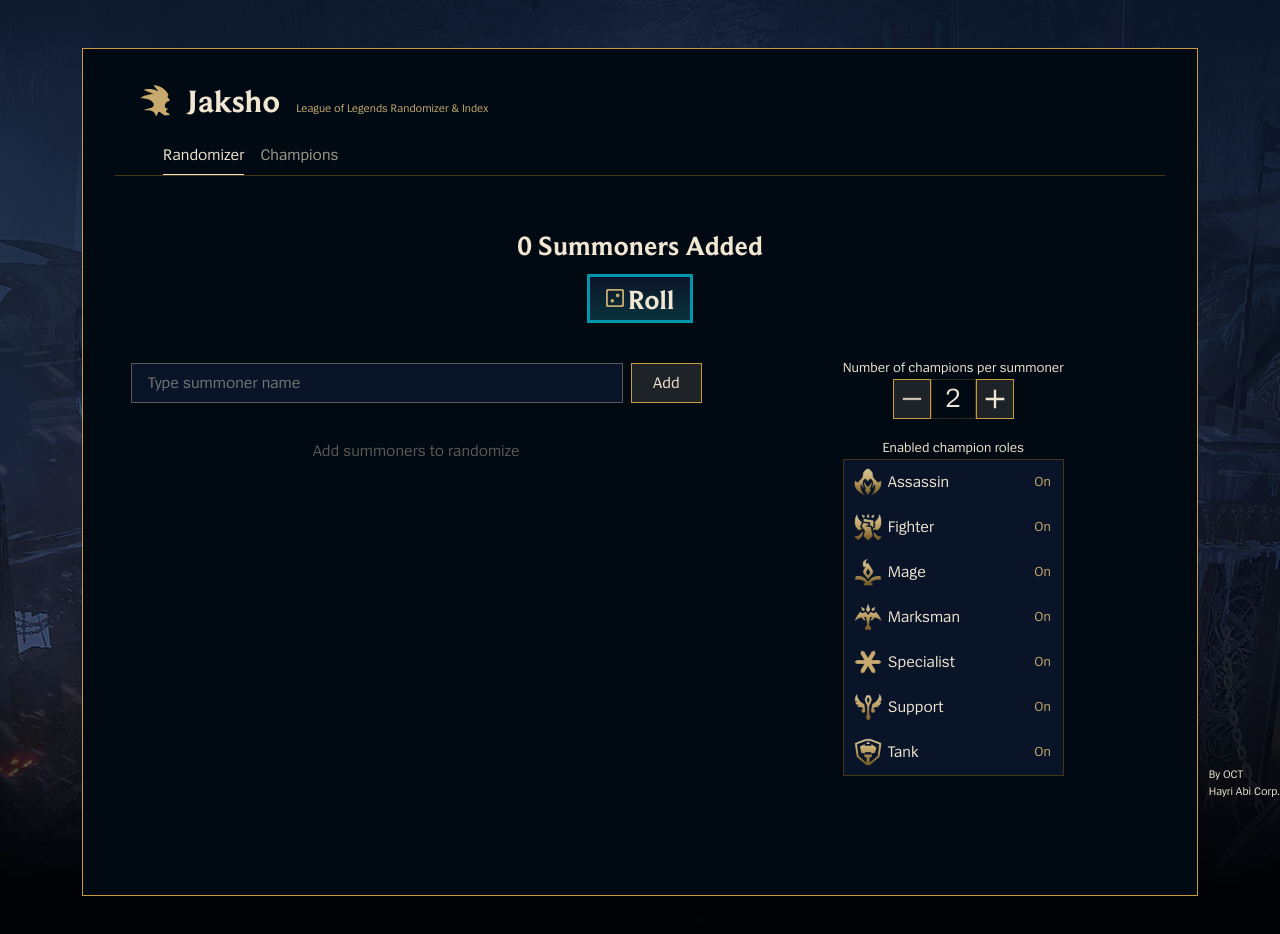
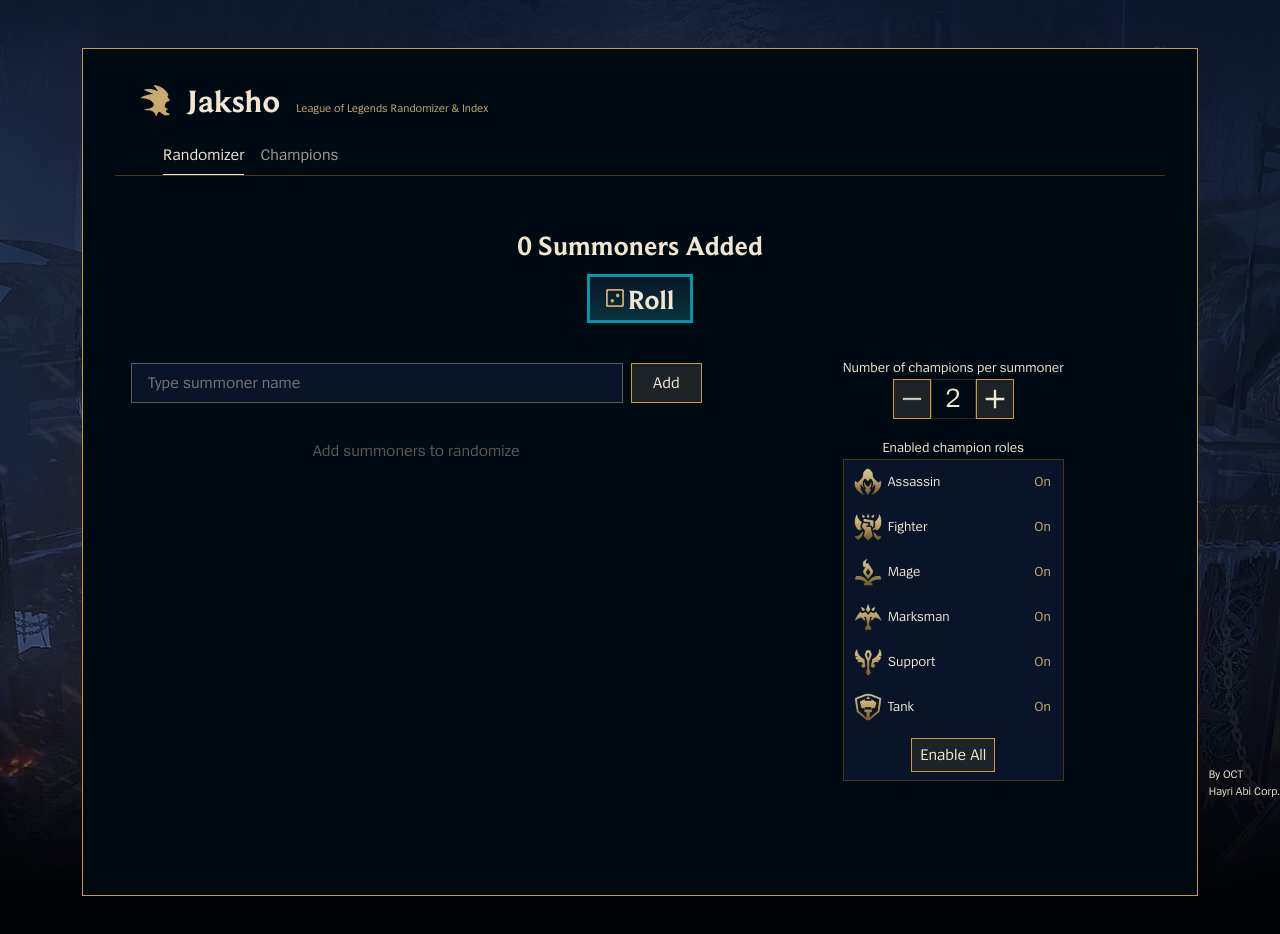
Before and after one commit to omerrcem/aram-randomizer, a Next.js app: page / in a window 1280 px wide. Shown: the top 934 px of the page. Built offline with nearby package versions, Linux system fonts and the light colour scheme.

Commit message:
Added option store & role icons

```diff
--- a/src/partials/champSelect/index.tsx
+++ b/src/partials/champSelect/index.tsx
@@ -63,6 +63,7 @@
 				multiplier={champCount}
 				champsHidden={champsHidden}
 				teamsHidden={teamsHidden}
+				options={options}
 			/>
 			<Actions
 				allChamps={champsSplitted}
@@ -79,6 +80,7 @@
 				multiplier={champCount}
 				champsHidden={champsHidden}
 				teamsHidden={teamsHidden}
+				options={options}
 			/>
 		</div>
 	);
--- a/src/partials/summonerInput/index.tsx
+++ b/src/partials/summonerInput/index.tsx
@@ -1,12 +1,15 @@
 import { useState } from 'react';
 import RandomizerInput from './randomizerInput';
 import Roll from './roll';
-import Options from './options';
-import { MAGIC_BACKGROUND } from '@/helper';
+import Options, { ROLES } from './options';
 
 const Randomizer = () => {
 	const [summoners, setSummoners] = useState([]);
-	const [options, setOptions] = useState({ champCount: 2 })
+	const [options, setOptions] = useState({
+		champCount: 2,
+		filter: ROLES.map(role => ({ name: role, enabled: true}))
+	 })
+
 	return (
 		<>
 			<div className="p-3 d-flex BeaufortBold fs-24 justify-content-center">
--- a/src/partials/summonerInput/options.tsx
+++ b/src/partials/summonerInput/options.tsx
@@ -2,20 +2,20 @@
 import Stepper from '@/shared/stepper';
 import styles from '../../styles/partials/Options.module.scss';
 import classNames from 'classnames';
+import Button from '@/shared/button';
 
 export const ROLES = [
 	'Assassin',
 	'Fighter',
 	'Mage',
 	'Marksman',
-	'Specialist',
 	'Support',
 	'Tank'
 ]
 
 const Options = ({ options, setOptions }) => {
 
-	const [roles, setRoles] = useState(options.filter || ROLES.map(role => ({ name: role, enabled: true})));
+	const [roles, setRoles] = useState(options.filter);
 
 	const updateOptions = obj => {
 		setOptions({ ...options, ...obj});
@@ -29,9 +29,15 @@
 		updateOptions({ filter: roles })
 	}
 
+	const enableAll = () => {
+		roles.forEach(role => role.enabled = true);
+		setRoles([ ...roles ]);
+		updateOptions({ filter: roles })
+	};
+
 	useEffect(() => {
-		updateOptions({ filter: roles });
-	}, []);
+		setRoles(options.filter);
+	}, [options.filter])
 
 	return (
 		<div className={classNames('text-center mt-5 mt-md-0', styles.options)}>
@@ -47,11 +53,11 @@
 							className={classNames('d-flex px-1 justify-content-between', styles.role)}
 							onClick={() => toggleRole(role)}
 						>
-							<div className="d-flex align-items-center">
+							<div className={classNames("d-flex align-items-center", { 'opacity-50' : !role.enabled })}>
 								<div className={classNames("p-1 h-100-p", styles.icon)}>
 									<img className="h-100-p" src={`./roles/${role.name}.webp`} />
 								</div>
-								<div className="d-flex justify-content-center">
+								<div className="d-flex fs-12 justify-content-center">
 									{role.name}
 								</div>
 							</div>
@@ -60,6 +66,11 @@
 							</div>
 						</div>
 					))}
+					<div className="d-flex p-2 justify-content-center">
+						<Button className="p-1 px-2" onClick={enableAll}>
+							Enable All
+						</Button>
+					</div>
 				</div>
 			</div>
 
--- a/src/partials/summonerInput/roll.tsx
+++ b/src/partials/summonerInput/roll.tsx
@@ -24,6 +24,7 @@
 		const parsed = JSON.parse(Buffer.from(encoded, 'base64').toString());
 		if (VERSION === parsed?.version) {
 			setSummoners(parsed?.summoners || []);
+			console.log('parsed', parsed?.options)
 			setOptions(parsed?.options || {})
 		} else {
 			localStorage.getItem('data')
--- a/src/shared/input/index.tsx
+++ b/src/shared/input/index.tsx
@@ -18,6 +18,7 @@
 	return (
 		<input
 			placeholder={placeholder}
+			value={value}
 			className={classNames('px-3 w-100-p fs-14 bg-blue-seven text-primary border border-grey-half', styles.input)}
 			type="text"
 			onChange={onTextEnter}
--- a/src/shared/stepper/index.tsx
+++ b/src/shared/stepper/index.tsx
@@ -8,16 +8,15 @@
 	const [step, setStep] = useState(value || 1);
 
 	const onClick = diff => {
-		if (step + diff >= minValue && step + diff <= maxValue) setStep(step + diff);
+		if (step + diff >= minValue && step + diff <= maxValue) {
+			setStep(step + diff);
+			onChange && onChange(step + diff);
+		}
 	};
 
 	useEffect(() => {
 		setStep(value);
 	}, [value]);
-
-	useEffect(() => {
-		onChange && onChange(step);
-	}, [step]);
 
 	return (
 		<div className={classNames('d-flex', className)} style={{ height: 40 }}>
--- a/src/styles/partials/Options.module.scss
+++ b/src/styles/partials/Options.module.scss
@@ -3,8 +3,13 @@
 .options {
 	.roles {
 		.role {
+			transition: all 150ms ease-in-out;
 			height: 45px;
 			cursor: pointer;
+
+			div {
+				transition: all 100ms ease-in-out;
+			}
 
 			.icon {
 				height: 40px;
```
Also changed, not shown: src/partials/champSelect/team.tsx (+13 -2 lines), src/partials/summonerInput/randomizerInput.tsx (+7 -3 lines).
